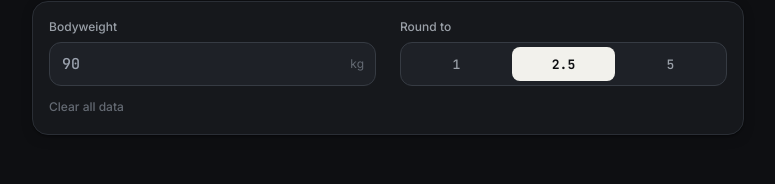
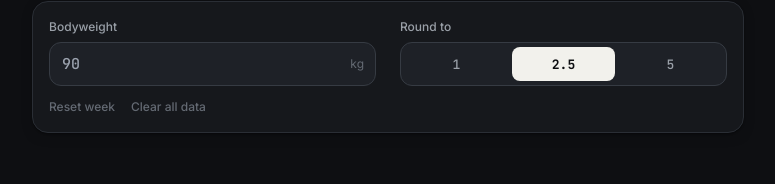
Before and after one commit to RockyR0ads/IronRock, a React (Vite) app: page / in a window 1280 px wide. Shown: the part 1528-1712 px from the top of the page, without its empty margins (252-1027 px from the left). Built offline with nearby package versions, Linux system fonts and the light colour scheme.

Commit message:
Add "Reset week" to clear all logged sets
Clears every day's logged sets to start a fresh training week, while
keeping references, exercise swaps, bodyweight/rounding, and last-session
history. Sits beside "Clear all data" in the settings card.

```diff
--- a/src/components/GlobalControls.tsx
+++ b/src/components/GlobalControls.tsx
@@ -62,17 +62,30 @@ export function GlobalControls() {
         </div>
       </div>
 
+      <div className="mt-3 flex items-center gap-4">
         <button
           type="button"
           onClick={() => {
-          if (confirm('Clear all entered numbers and exercise swaps?')) {
+            if (confirm('Reset the week? This clears every logged set across all days. Your references, exercise swaps, and last-session weights are kept.')) {
+              dispatch({ type: 'resetWeek' });
+            }
+          }}
+          className="text-[12px] font-medium text-muted-2 underline-offset-4 hover:text-accent hover:underline"
+        >
+          Reset week
+        </button>
+        <button
+          type="button"
+          onClick={() => {
+            if (confirm('Clear ALL data — references, logged sets, exercise swaps, and history?')) {
               dispatch({ type: 'clearAll' });
             }
           }}
-        className="mt-3 text-[12px] font-medium text-muted-2 underline-offset-4 hover:text-accent hover:underline"
+          className="text-[12px] font-medium text-muted-2 underline-offset-4 hover:text-accent hover:underline"
         >
           Clear all data
         </button>
       </div>
+    </div>
   );
 }
--- a/src/state/store.ts
+++ b/src/state/store.ts
@@ -51,6 +51,7 @@ export type Action =
   | { type: 'toggleSetDone'; dayKey: string; index: number; setIndex: number }
   | { type: 'removeSet'; dayKey: string; index: number; setIndex: number }
   | { type: 'clearDaySets'; dayKey: string }
+  | { type: 'resetWeek' }
   | { type: 'clearAll' };
 
 /** Deep-clone a day's default blocks so edits never mutate the program template. */
@@ -214,6 +215,10 @@ export function reducer(state: State, action: Action): State {
       delete logs[action.dayKey];
       return { ...state, logs };
     }
+    case 'resetWeek':
+      // Start a fresh training week: drop every day's logged sets, but keep
+      // references, swapped exercises, bodyweight, and last-session history.
+      return { ...state, logs: {} };
     case 'clearAll':
       return { ...initialState(), inc: state.inc, day: state.day };
     default:
```
Also changed, not shown: 1 other file (tests, documents, lock files or other folders). Lines whose indentation alone changed are shown as unchanged.
